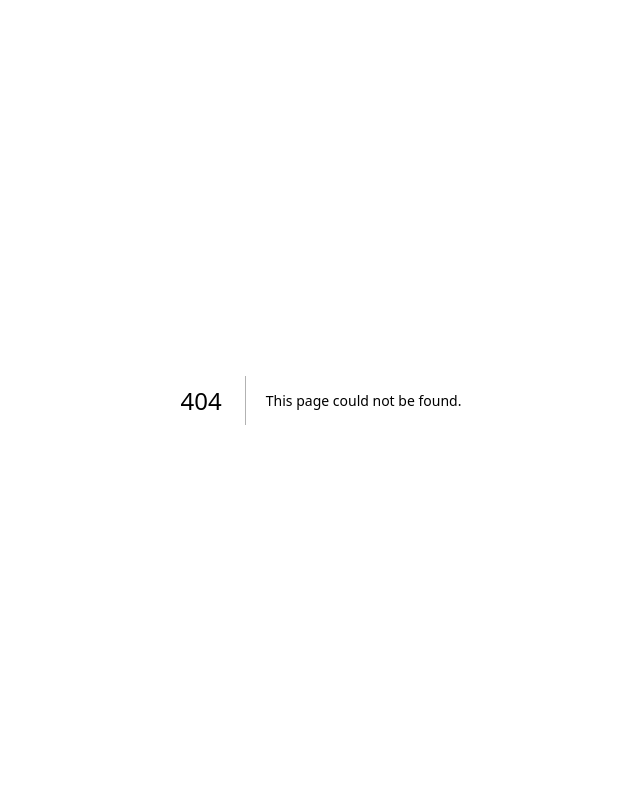
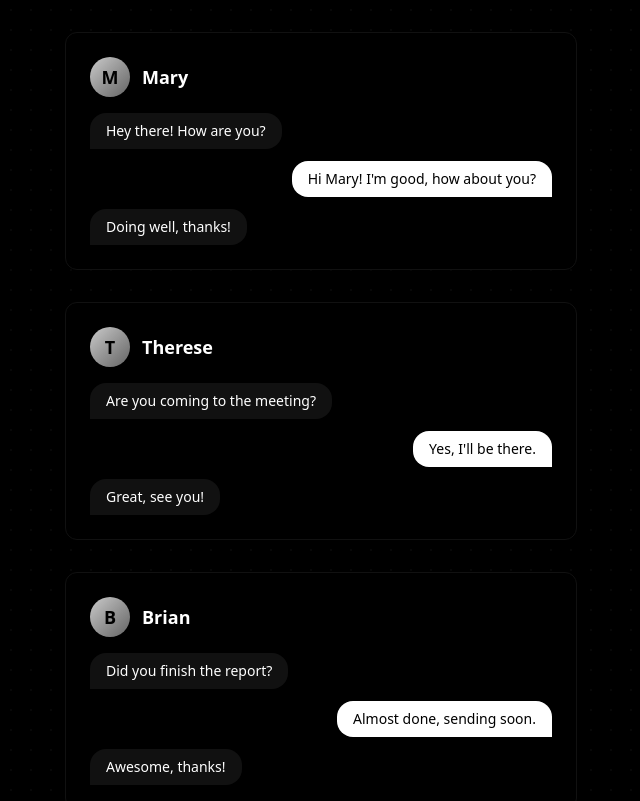
Before and after one commit to rei-naissance/Wired, a Next.js app in the folder wired/: page /chats in a window 1280 px wide. Before the commit this address had no page. Shown: the top 801 px of the page, without its empty margins (319-959 px from the left). Built offline with nearby package versions, Linux system fonts and the light colour scheme.

Commit message:
feat: implement ChatsPage and ChatWindow components for chat functionality

```diff
--- /dev/null
+++ b/wired/app/chats/page.tsx
@@ -0,0 +1,50 @@
+import ChatWindow from "@/components/ChatWindow";
+
+const chatUsers = [
+  {
+    id: "mary",
+    name: "Mary",
+    messages: [
+      { from: "Mary", text: "Hey there! How are you?" },
+      { from: "You", text: "Hi Mary! I'm good, how about you?" },
+      { from: "Mary", text: "Doing well, thanks!" },
+    ],
+  },
+  {
+    id: "therese",
+    name: "Therese",
+    messages: [
+      { from: "Therese", text: "Are you coming to the meeting?" },
+      { from: "You", text: "Yes, I'll be there." },
+      { from: "Therese", text: "Great, see you!" },
+    ],
+  },
+  {
+    id: "brian",
+    name: "Brian",
+    messages: [
+      { from: "Brian", text: "Did you finish the report?" },
+      { from: "You", text: "Almost done, sending soon." },
+      { from: "Brian", text: "Awesome, thanks!" },
+    ],
+  },
+  {
+    id: "rei",
+    name: "Rei",
+    messages: [
+      { from: "Rei", text: "Let's catch up later." },
+      { from: "You", text: "Sure, ping me anytime." },
+      { from: "Rei", text: "Will do!" },
+    ],
+  },
+];
+
+export default function ChatsPage() {
+  return (
+    <div className="flex flex-col gap-8 p-8">
+      {chatUsers.map((user) => (
+        <ChatWindow key={user.id} user={user.name} messages={user.messages} />
+      ))}
+    </div>
+  );
+}
--- /dev/null
+++ b/wired/components/ChatWindow.tsx
@@ -0,0 +1,42 @@
+import React from "react";
+
+interface Message {
+  from: string;
+  text: string;
+}
+
+interface ChatWindowProps {
+  user: string;
+  messages: Message[];
+}
+
+export default function ChatWindow({ user, messages }: ChatWindowProps) {
+  return (
+    <div className="max-w-lg w-full mx-auto bg-card-background border border-card-border rounded-xl shadow p-6">
+      <div className="mb-4 flex items-center gap-3">
+        <div className="w-10 h-10 rounded-full bg-gradient-to-br from-primary/80 to-muted flex items-center justify-center text-lg font-bold text-background">
+          {user.charAt(0).toUpperCase()}
+        </div>
+        <span className="text-lg font-semibold text-foreground">{user}</span>
+      </div>
+      <div className="space-y-3">
+        {messages.map((msg, idx) => (
+          <div
+            key={idx}
+            className={`flex ${msg.from === "You" ? "justify-end" : "justify-start"}`}
+          >
+            <div
+              className={`px-4 py-2 rounded-2xl max-w-xs text-sm shadow-sm "
+                ${msg.from === "You"
+                  ? "bg-primary text-background rounded-br-none"
+                  : "bg-card-border text-foreground rounded-bl-none"}
+              `}
+            >
+              <span>{msg.text}</span>
+            </div>
+          </div>
+        ))}
+      </div>
+    </div>
+  );
+}
```
